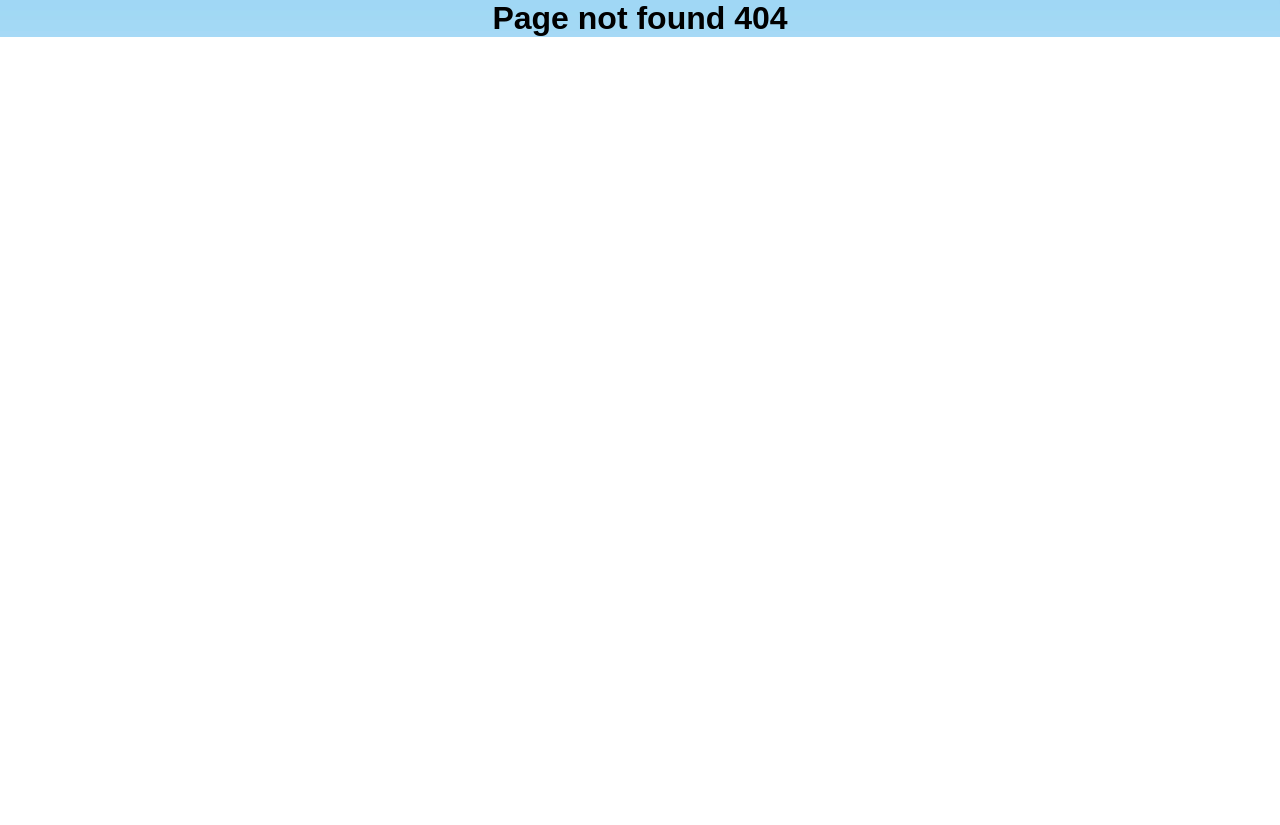
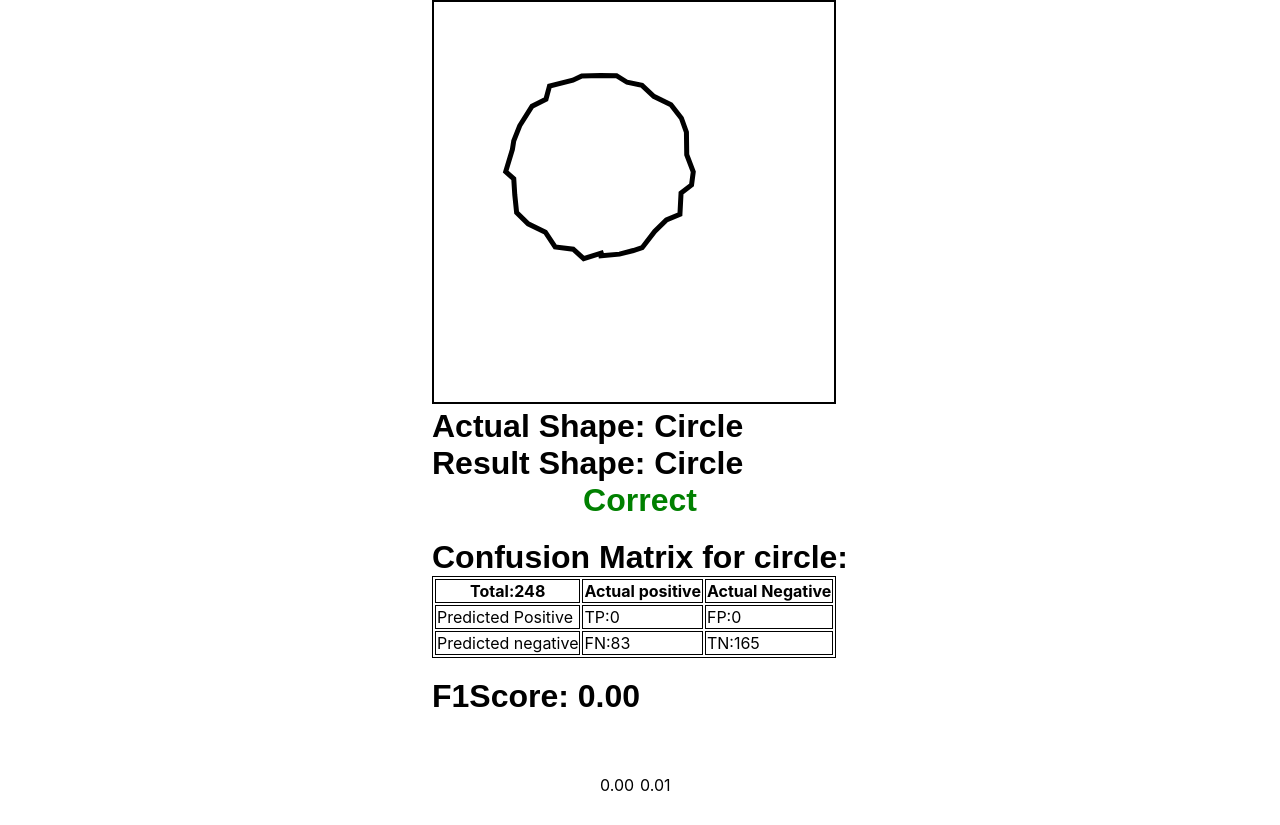
Before and after one commit to omaranBazna/AI_Project_UFD, a React (Create React App) app: page /test in a window 1280 px wide. Before the commit this address had no page. Before the commit the page ends 800 px from the top, so only its background shows below. Built offline with nearby package versions, Linux system fonts and the light colour scheme.

Commit message:
optimize the model

```diff
--- a/src/App.css
+++ b/src/App.css
@@ -37,3 +37,8 @@
     transform: rotate(360deg);
   }
 }
+
+
+table, th, td {
+  border:1px solid black;
+}
--- a/src/App.js
+++ b/src/App.js
@@ -2,6 +2,7 @@ import React from "react";
 import Home from "./pages/Home";
 import Avatar from "./pages/Avatar";
 import Shape from "./pages/Shape";
+import Test from "./pages/Test";
 import { Routes, Route } from "react-router-dom";
 function App() {
   /*somechange*/
@@ -11,6 +12,7 @@ function App() {
         <Route path="/" element={<Home />} />
         <Route path="/shapes" element={<Shape />} />
         <Route path="/avatar" element={<Avatar />} />
+        <Route path="/test" element={<Test />} />
         <Route path="*" element={<h1>Page not found 404</h1>} />
       </Routes>
     </>
--- a/src/Css/Home.css
+++ b/src/Css/Home.css
@@ -9,7 +9,7 @@
  }
 
  #root{
-    background-image: url("../assets/preschool-background.jpg");
+
     background-repeat: no-repeat;
     background-size: cover;
     height: 100%;
--- a/src/Css/Shapes.css
+++ b/src/Css/Shapes.css
@@ -1,9 +1,3 @@
-.App-header{
-    background-color:unset;
-}
-@import url(https://fonts.googleapis.com/css?family=Roboto:700);
-
-
 /* CSS */
 .button-92 {
   --c: #fff;
@@ -42,7 +36,7 @@
 }
 
 .App{
-  background-image: url(../assets/backround.jpeg);
+
   background-repeat: no-repeat;
   background-size: cover;
   display: flex;
--- a/src/pages/Home.jsx
+++ b/src/pages/Home.jsx
@@ -23,6 +23,7 @@ const Home=()=>{
 						<Link to="/avatar">
 							<img className="logo-home" src={emoji} alt="emoji" />
 						</Link>
+
 					</div>
 				</div>
 			</div>
--- a/src/pages/Shape.jsx
+++ b/src/pages/Shape.jsx
@@ -125,18 +125,7 @@ function Shape() {
 									/>
 								</div>
 							)
-						} else if(evaluateRectangle(array)){
-							setResult(
-								<div className="image-result">
-									<img
-										style={{ width: "300px" }}
-										src="https://www.onlygfx.com/wp-content/uploads/2018/02/rectangle-grunge-frame-4-1.png"
-										alt="rectangle "
-									/>
-								</div>
-							)
-
-						}else{
+						} else{
 							setResult(
 								<div className="image-result">
 									<img
--- /dev/null
+++ b/src/pages/Test.jsx
@@ -0,0 +1,209 @@
+import React from "react"
+import { Link } from "react-router-dom"
+import { useEffect ,useState,useRef} from "react"
+import { evaluateCircle } from "../utilities"
+import { evaluateRectangle } from "../utilities"
+import { evaluateSquare } from "../utilities"
+import { evaluateTriangle } from "../utilities"
+import { enclosingPowerOfTwo } from "@tensorflow/tfjs"
+const shapes=["Circle","Square","Triangle"]
+const Test=()=>{
+const [shape,setShape]=useState("circle")
+const [result,setResult]=useState(0)
+const [array,setArray]=useState([])
+const [state,setState]=useState({TN:0,FN:0,TP:0,FP:0,T:0,FScore:0})
+const [bars,setBars]=useState([])
+const canvasRef = useRef(null)
+
+const resultShape=(arr,th)=>{
+    if(evaluateCircle(arr,th)){
+        return "Circle"
+    }
+    else if(evaluateSquare(arr,th)){
+        return "Square"
+    } else{
+        return "Triangle"
+    }
+}
+
+useEffect(()=>{
+    let i=0;
+    let fp=0;
+    let fn=0;
+    let tp=0;
+    let tn=0;
+    let fscore=0;
+    let th=0;
+    let bars=[]
+    setInterval(() => {
+
+        let rnd=Math.floor(Math.random()*3)
+
+
+       let arr=[]
+        if(rnd==0){
+
+
+
+            const ctx = canvasRef.current.getContext("2d")
+  let center=[canvasRef.current.width/2-40,canvasRef.current.height/2-40]
+
+            for(let angle=0;angle<=360;angle+=10){
+                arr.push({x:center[0]+90*Math.sin(angle/180*Math.PI)+10*Math.random(),y:center[0]+90*Math.cos(angle/180*Math.PI)+10*Math.random()})
+            }
+
+				if (arr.length > 0) {
+                    ctx.clearRect(0, 0, canvasRef.current.width,canvasRef.current.height);
+					ctx.beginPath()
+					ctx.fillStyle = "Black"
+					ctx.lineWidth = 5
+					ctx.moveTo(arr[0].x, arr[0].y)
+					for (let {x,y} of arr) {
+						ctx.lineTo(x, y)
+
+					}
+					ctx.stroke()
+					ctx.closePath()
+
+				}
+
+
+            setArray(arr)
+
+        }else if(rnd==1){
+
+
+
+            const ctx = canvasRef.current.getContext("2d")
+  let center=[canvasRef.current.width/2-40,canvasRef.current.height/2-40]
+
+            for(let angle=0;angle<=360;angle+=360/4){
+                arr.push({x:center[0]+90*Math.sin((angle+45)/180*Math.PI)+50*Math.random(),y:center[0]+90*Math.cos((angle+45)/180*Math.PI)+50*Math.random()})
+            }
+
+				if (arr.length > 0) {
+                    ctx.clearRect(0, 0, canvasRef.current.width,canvasRef.current.height);
+					ctx.beginPath()
+					ctx.fillStyle = "Black"
+					ctx.lineWidth = 5
+					ctx.moveTo(arr[0].x, arr[0].y)
+					for (let {x,y} of arr) {
+						ctx.lineTo(x, y)
+
+					}
+					ctx.stroke()
+					ctx.closePath()
+
+				}
+
+        }else if(rnd==3){
+
+            const ctx = canvasRef.current.getContext("2d")
+  let center=[canvasRef.current.width/2-40,canvasRef.current.height/2-40]
+
+            for(let angle=0;angle<=360;angle+=360/3){
+                arr.push({x:center[0]+90*Math.sin((angle+180)/180*Math.PI)+50*Math.random(),y:center[0]+90*Math.cos((angle+180)/180*Math.PI)+50*Math.random()})
+            }
+				if (arr.length > 0) {
+                    ctx.clearRect(0, 0, canvasRef.current.width,canvasRef.current.height);
+					ctx.beginPath()
+					ctx.fillStyle = "Black"
+					ctx.lineWidth = 5
+					ctx.moveTo(arr[0][0], arr[0][1])
+					for (let {x,y} of arr) {
+						ctx.lineTo(x, y)
+
+					}
+					ctx.stroke()
+					ctx.closePath()
+
+				}
+
+        }
+        setShape(shapes[rnd])
+        setResult(resultShape(arr))
+        i++;
+     /*#Shape*/
+        if(shapes[rnd]=="Circle"){
+
+
+            if(resultShape(arr,th)=="Circle"){
+                tp++;
+            }
+            if(resultShape(arr,th) !="Circle"){
+                fn++;
+            }
+        }else{
+            if(resultShape(arr,th)=="Circle"){
+                fp++;
+            }
+            if(resultShape(arr,th) !="Circle"){
+                tn++;
+            }
+        }
+        setState({TN:tn,FN:fn,TP:tp,FP:fp,T:i,FScore:(2*tp / (2*tp + fp + fn)).toFixed(2)})
+    if(i>500){
+        bars=[...bars,{fscore:(2*tp / (2*tp + fp + fn)).toFixed(2),th:th.toFixed(2)}]
+        setBars(bars)
+     i=0;
+     fn=0;
+     tn=0;
+     fp=0;
+     tp=0;
+     th +=0.01
+    }
+    }, 1)
+},[])
+
+    return (
+			<div>
+				{<canvas
+                width="400px"
+                height="400px"
+				ref={canvasRef}
+				style={{
+						margin:"auto",
+						textAlign: "center",
+                        zindex: 9,
+					    border:"2px solid black"
+								}}
+							/>}
+                            <h1>Actual Shape:  {shape}</h1>
+                            <h1>Result Shape:  {result}</h1>
+                            <h1 style={{textAlign:"center",color:shape==result?"green":"red"}}>{shape==result?"Correct":"Wrong"}</h1>
+			              <br></br>
+                          <h1>Confusion Matrix for circle:</h1>
+                          <div>
+                          <table>
+  <tr>
+    <th>Total:{state.T}</th>
+    <th>Actual positive</th>
+    <th>Actual Negative</th>
+  </tr>
+  <tr>
+    <td>Predicted Positive</td>
+    <td>TP:{state.TP}</td>
+    <td>FP:{state.FP}</td>
+  </tr>
+  <tr>
+    <td>Predicted negative</td>
+    <td>FN:{state.FN}</td>
+    <td>TN:{state.TN}</td>
+  </tr>
+</table>
+<br></br>
+<h1>F1Score: {state.FScore}</h1>
+                          </div>
+
+<div style={{margin:"30px",display:"flex",flexDirection:"row",alignItems:"flex-end",justifyContent:"center"}}>
+{bars.map((item)=>{
+    return <div style={{display:"flex",flexDirection:"column"}}><div style={{height:item.fscore*200,width:"10px",margin:"15px",
+    backgroundColor:item.fscore<0.5?"red":item.fscore<0.8?"yellow":item.fscore<0.9?"yellowgreen":"green"
+}}></div><div>{item.th}</div></div>
+})}
+</div>
+
+            </div>
+		)
+}
+export default Test
--- a/src/utilities.js
+++ b/src/utilities.js
@@ -1,5 +1,5 @@
 // Threshold can be adjusted to increase efficiency of indetified shape
-let threshold = 0.03;
+let threshold = 0.19;
 
 const parameterOfShape = (array) => {
   let p = 0;
@@ -55,11 +55,12 @@ const centerOfShape = (array) => {
 
   return [centerX, centerY];
 };
-///@Rahoul add clear description how this function work to the report
-export const evaluateCircle = (array) => {
+
+export const evaluateCircle = (array, th = threshold) => {
   ///calculate the area of the shape
   ///calculate the parameter of the shope
   ///A/P^2  =1/(4*PI)
+
   const parameter = parameterOfShape(array);
   const [centerX, centerY] = centerOfShape(array);
   const area = areaOfShape(array, centerX, centerY);
@@ -67,19 +68,18 @@ export const evaluateCircle = (array) => {
   ///in perfect circle delta=1
   const delta = (area / (parameter * parameter)) * 4 * Math.PI;
 
-  console.log(delta);
-
-  if (Math.abs(delta - 1) < threshold) {
+  if (Math.abs(delta - 1) < th) {
     return true;
   } else {
     return false;
   }
 };
 
-export const evaluateSquare = (array) => {
+export const evaluateSquare = (array, th = threshold) => {
   ///calculate the area of the shape
   ///calculate the parameter of the shope
   ///A/P^2  =1/16
+
   const parameter = parameterOfShape(array);
   const [centerX, centerY] = centerOfShape(array);
   const area = areaOfShape(array, centerX, centerY);
@@ -87,31 +87,27 @@ export const evaluateSquare = (array) => {
   ///in perfect circle delta=1
   const delta = (area / (parameter * parameter)) * 16;
 
-  if (Math.abs(delta - 1) < threshold * 3) {
-    if (evaluateRectangle(array)) {
-      return true;
-    }
-    return false;
+  if (Math.abs(delta - 1) < th) {
+    return true;
   } else {
     return false;
   }
 };
 
-export const evaluateTriangle = (array) => {
+export const evaluateTriangle = (array, th = threshold) => {
   const parameter = parameterOfShape(array);
   const [centerX, centerY] = centerOfShape(array);
   const area = areaOfShape(array, centerX, centerY);
 
-  ///in perfect circle delta=1
   const delta = ((area / (parameter * parameter)) * 36) / Math.sqrt(3);
 
-  if (Math.abs(delta - 1) < threshold * 5) {
+  if (Math.abs(delta - 1) < th) {
     return true;
   } else {
     return false;
   }
 };
-export const evaluateRectangle = (array) => {
+export const evaluateRectangle = (array, th = threshold) => {
   const parameter = parameterOfShape(array);
   const [centerX, centerY] = centerOfShape(array);
   const area = areaOfShape(array, centerX, centerY);
@@ -139,9 +135,9 @@ export const evaluateRectangle = (array) => {
   let width = maxX - minX;
   let height = maxY - minY;
   let boundArea = width * height;
-
+  th = 0.2;
   if (boundArea > 0) {
-    if (Math.abs(area / boundArea) > 0.75) {
+    if (Math.abs(area / boundArea - 1) <= th) {
       return true;
     } else {
       return false;
```
